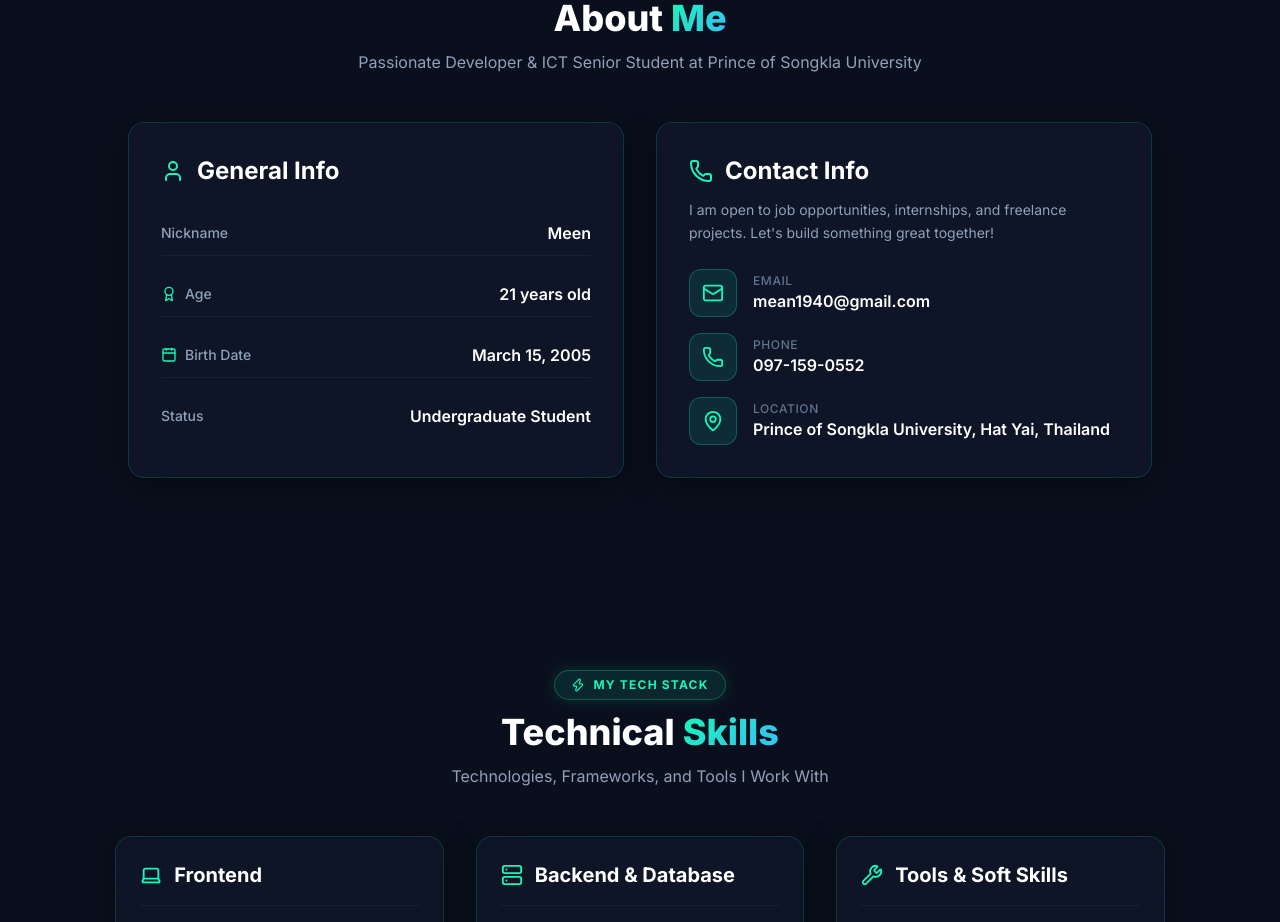
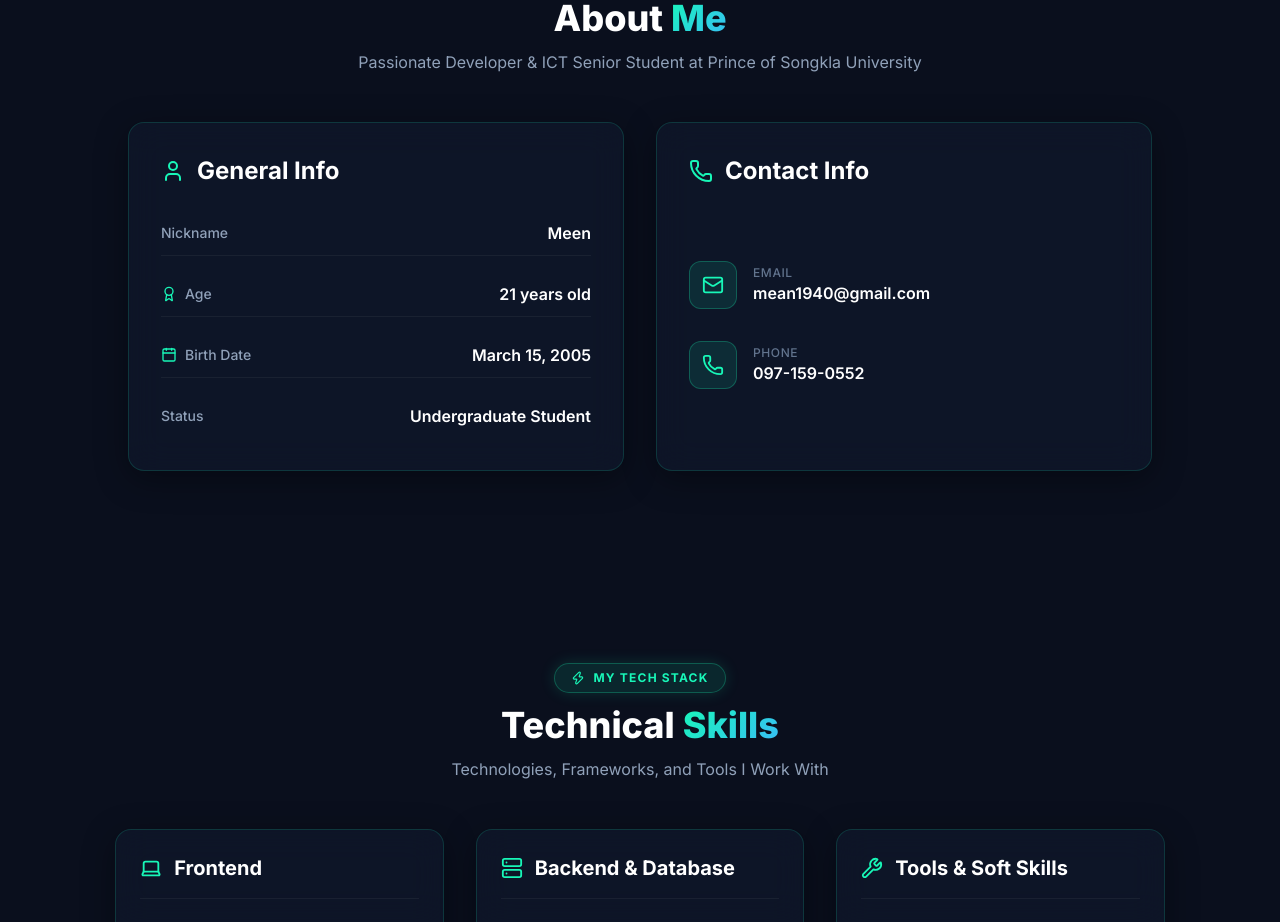
Before and after one commit to PHmeen/Portfolio-Phathit, a React (Vite) app: page / in a window 1280 px wide. Shown: the part 940-1862 px from the top of the page. Built offline with nearby package versions, Linux system fonts and the light colour scheme.

Commit message:
ลบส่วนที่อยู่ในการ์ด Contact Info และปรับระยะห่างให้สวยงามขึ้น

```diff
--- a/src/components/About.tsx
+++ b/src/components/About.tsx
@@ -2,7 +2,7 @@
 // ABOUT COMPONENT (ส่วนแสดงข้อมูลส่วนตัวและการ์ดติดต่อ)
 // ==========================================================================
 
-import { User, Mail, Phone, MapPin, Calendar, Award } from 'lucide-react';
+import { User, Mail, Phone, Calendar, Award } from 'lucide-react';
 
 export const About: React.FC = () => {
     return (
@@ -54,15 +54,12 @@ export const About: React.FC = () => {
                 </div>
 
                 {/* การ์ด 2: ข้อมูลติดต่อ (Contact Info Glass Card) */}
-                <div className="glass-card rounded-2xl p-8">
-                    <h3 className="text-2xl font-bold text-white mb-3 flex items-center gap-3">
+                <div className="glass-card rounded-2xl p-8 flex flex-col">
+                    <h3 className="text-2xl font-bold text-white mb-6 flex items-center gap-3">
                         <Phone className="text-[#18f7b8]" size={24} />
                         <span>Contact Info</span>
                     </h3>
-                    <p className="text-slate-400 text-sm leading-relaxed mb-6">
-                        I am open to job opportunities, internships, and freelance projects. Let's build something great together!
-                    </p>
-                    <div className="space-y-4">
+                    <div className="flex-1 flex flex-col justify-center space-y-8">
                         {/* อีเมล */}
                         <div className="flex items-center gap-4">
                             <div className="w-12 h-12 rounded-xl bg-[#18f7b8]/10 border border-[#18f7b8]/25 text-[#18f7b8] flex items-center justify-center shrink-0">
@@ -88,19 +85,6 @@ export const About: React.FC = () => {
                                 </a>
                             </div>
                         </div>
-
-                        {/* ที่อยู่/มหาวิทยาลัย */}
-                        <div className="flex items-center gap-4">
-                            <div className="w-12 h-12 rounded-xl bg-[#18f7b8]/10 border border-[#18f7b8]/25 text-[#18f7b8] flex items-center justify-center shrink-0">
-                                <MapPin size={22} />
-                            </div>
-                            <div>
-                                <span className="block text-xs uppercase tracking-wider text-slate-500 font-medium">Location</span>
-                                <p className="text-white font-semibold text-base mb-0">
-                                    Prince of Songkla University, Hat Yai, Thailand
-                                </p>
-                            </div>
-                        </div>
                     </div>
                 </div>
             </div>
```
